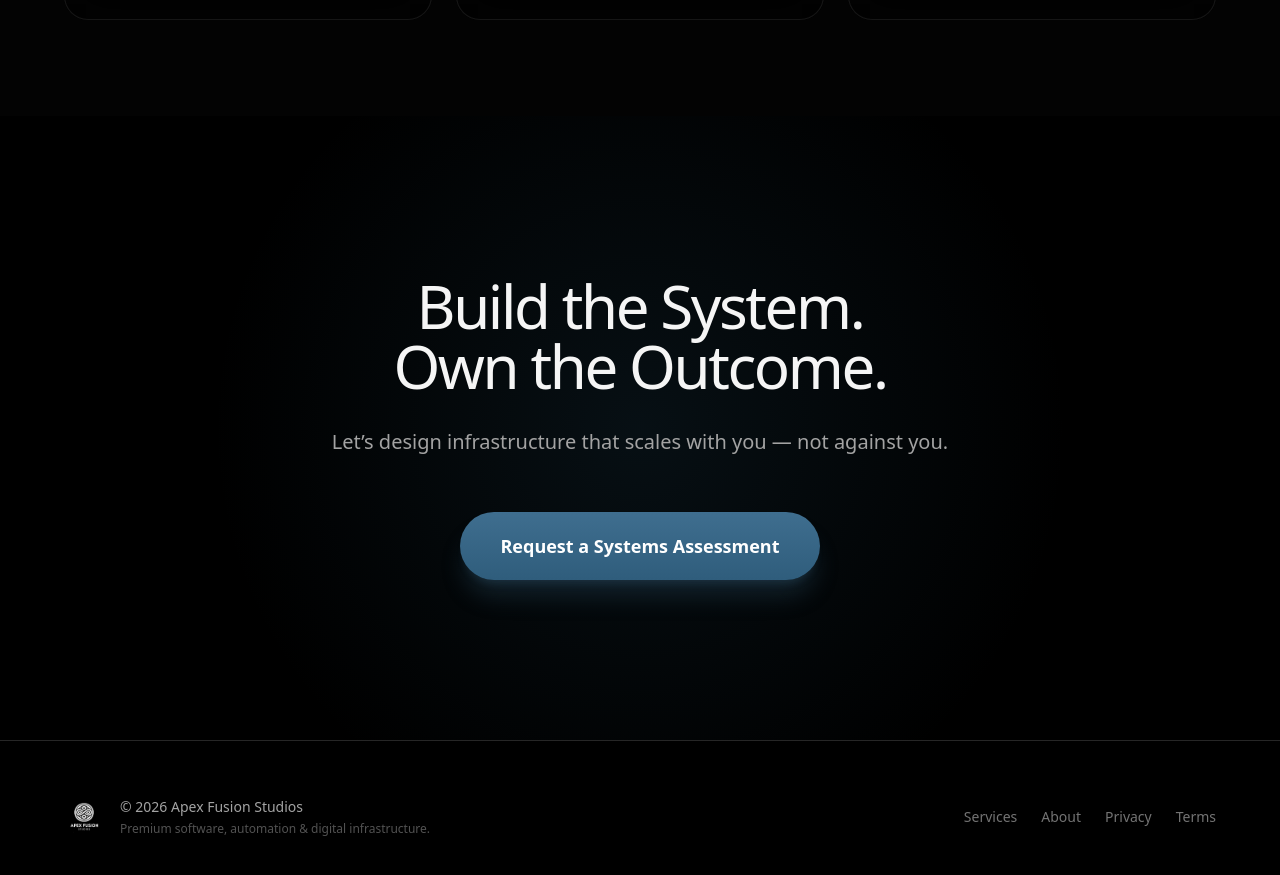
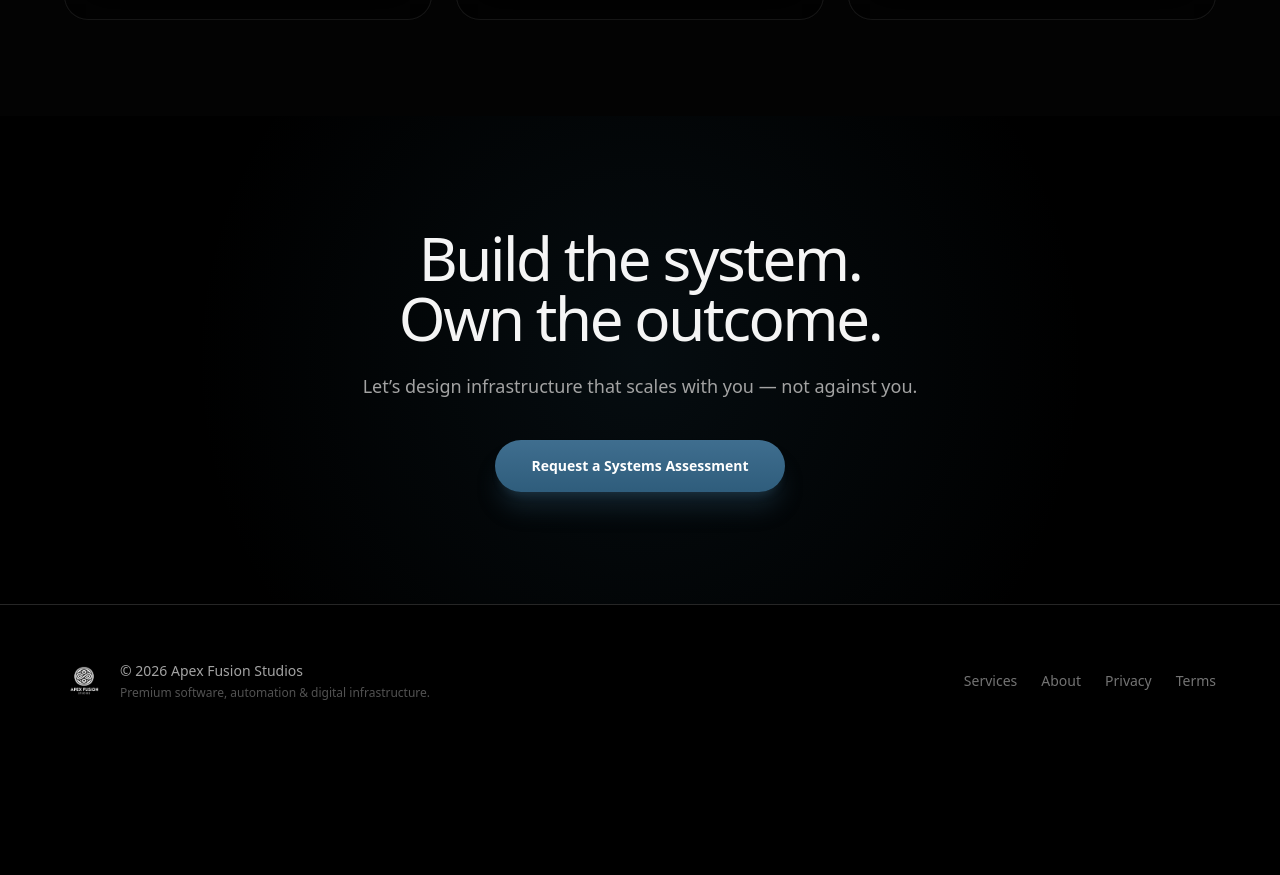
Before and after one commit to alexbritop24/apex-fusion-platform, a React (Vite) app: page / in a window 1280 px wide. Shown: the part 6739-7614 px from the top of the page. After the commit the page ends 7496 px from the top, so only its background shows below. Built offline with nearby package versions, Linux system fonts and the light colour scheme.

Commit message:
Normalize spacing and scale in FinalCTA

```diff
--- a/src/components/FinalCTA.tsx
+++ b/src/components/FinalCTA.tsx
@@ -4,38 +4,39 @@ type FinalCTAProps = {
 
 export default function FinalCTA({ onOpenBooking }: FinalCTAProps) {
   return (
-    <section className="relative overflow-hidden bg-black px-8 py-40 lg:px-16">
+    <section className="relative overflow-hidden bg-black px-6 md:px-8 lg:px-16 py-20 md:py-24 lg:py-28">
       {/* subtle radial glow */}
       <div
         aria-hidden="true"
         className="pointer-events-none absolute inset-0"
         style={{
           background:
-            "radial-gradient(circle at center, rgba(46,103,134,0.15), transparent 60%)",
+            "radial-gradient(circle at center, rgba(46,103,134,0.12), transparent 65%)",
         }}
       />
 
       <div className="relative mx-auto max-w-5xl text-center">
-        <h2 className="text-5xl font-extralight tracking-[-0.04em] text-neutral-100 md:text-6xl">
-          Build the System.
+        <h2 className="text-3xl sm:text-4xl md:text-5xl lg:text-6xl font-extralight tracking-[-0.04em] text-neutral-100">
+          Build the system.
           <br />
-          Own the Outcome.
+          Own the outcome.
         </h2>
 
-        <p className="mt-8 text-xl font-light text-neutral-400">
+        <p className="mt-6 text-base sm:text-lg font-light text-neutral-400">
           Let’s design infrastructure that scales with you — not against you.
         </p>
 
-        <div className="mt-14">
+        <div className="mt-10">
           <button
             type="button"
             onClick={onOpenBooking}
             className={[
-              "rounded-full px-10 py-5 text-lg font-semibold text-white",
+              "rounded-full px-9 py-4 text-sm font-semibold text-white",
               "bg-gradient-to-b from-[#3F6E8F] to-[#2F5D7C]",
               "shadow-xl shadow-[#3F6E8F]/25",
               "transition-all duration-500",
-              "hover:from-[#5B8FB0] hover:to-[#3F6E8F] hover:shadow-[#5B8FB0]/30 hover:-translate-y-1",
+              "hover:from-[#5B8FB0] hover:to-[#3F6E8F]",
+              "hover:shadow-[#5B8FB0]/30 hover:-translate-y-1",
               "focus-visible:ring-2 focus-visible:ring-[#3F6E8F]",
             ].join(" ")}
           >
```
